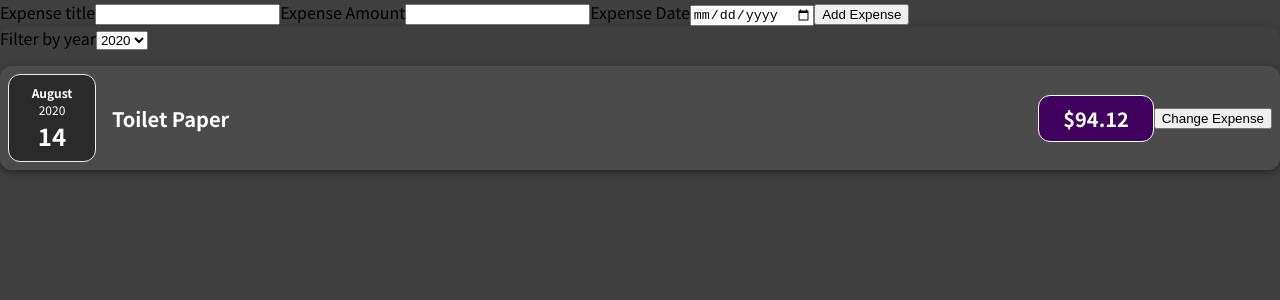
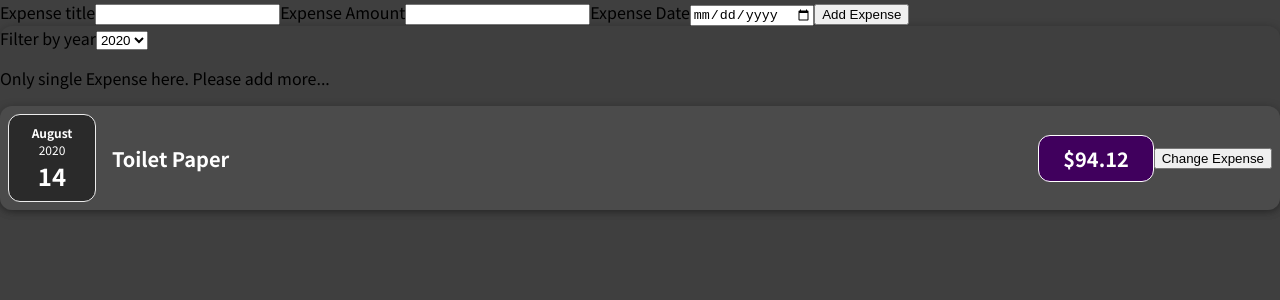
Before and after one commit to Vikassinghrathor/Sharpener_ReactJs_projects, a React (Create React App) app: page / in a window 1280 px wide. Shown: the top 300 px of the page. Built offline with nearby package versions, Linux system fonts and the light colour scheme.

Commit message:
conditional rendering

```diff
--- a/src/Components/Expense/Expense.jsx
+++ b/src/Components/Expense/Expense.jsx
@@ -21,6 +21,7 @@ const Expenses = (props) => {
   return (
     <Card>
       <ExpenseFilter selected={filteredYear} onChangeFilter={filterChangeHandler} />
+      {(filteredExpenses.length === 1 && <p>Only single Expense here. Please add more...</p>) || (filteredExpenses.length === 0 && <p>No Expense item here. Please add some...</p>)}
       {filteredExpenses.map((expense)=>(
         <ExpenseItem
         key={expense.id}
```
